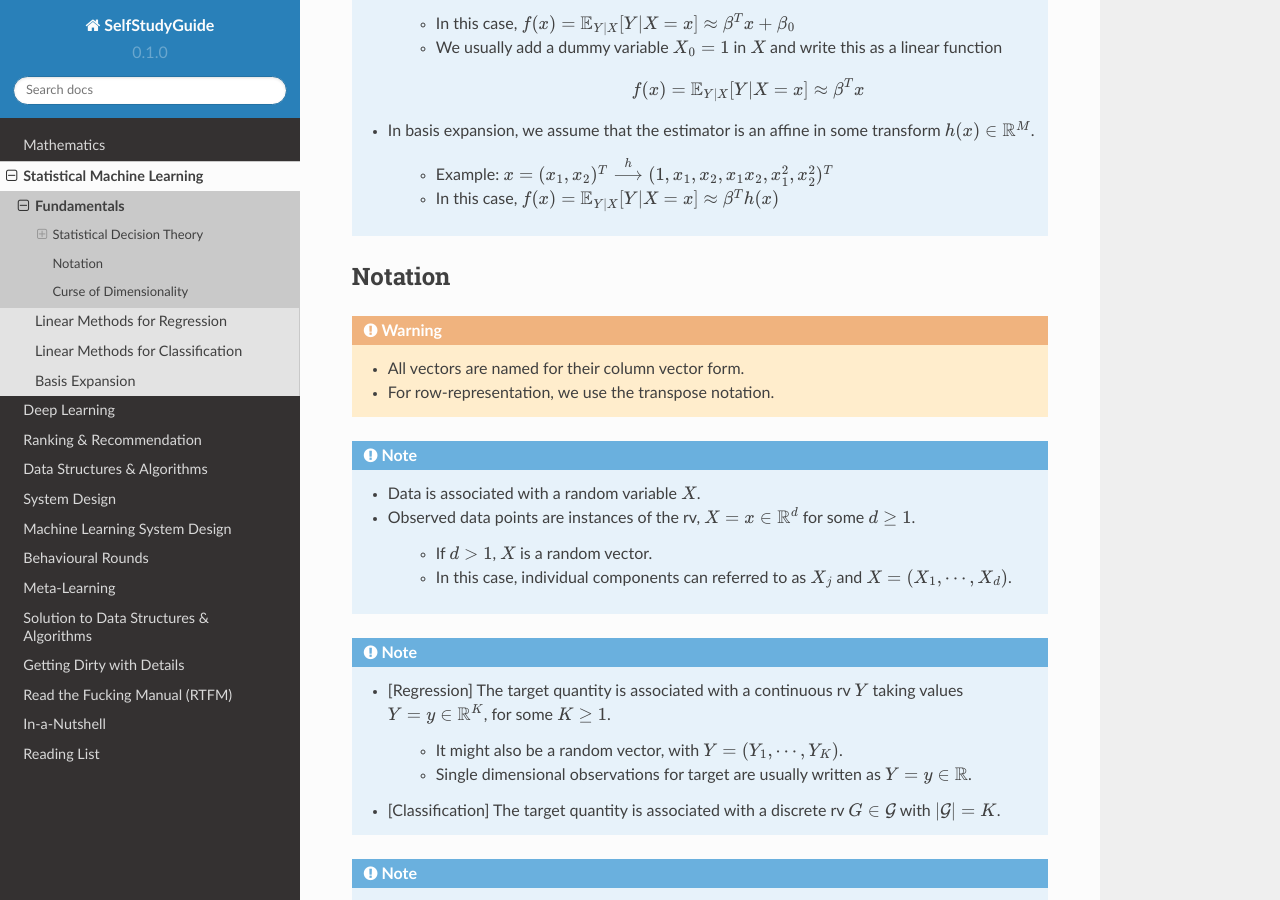
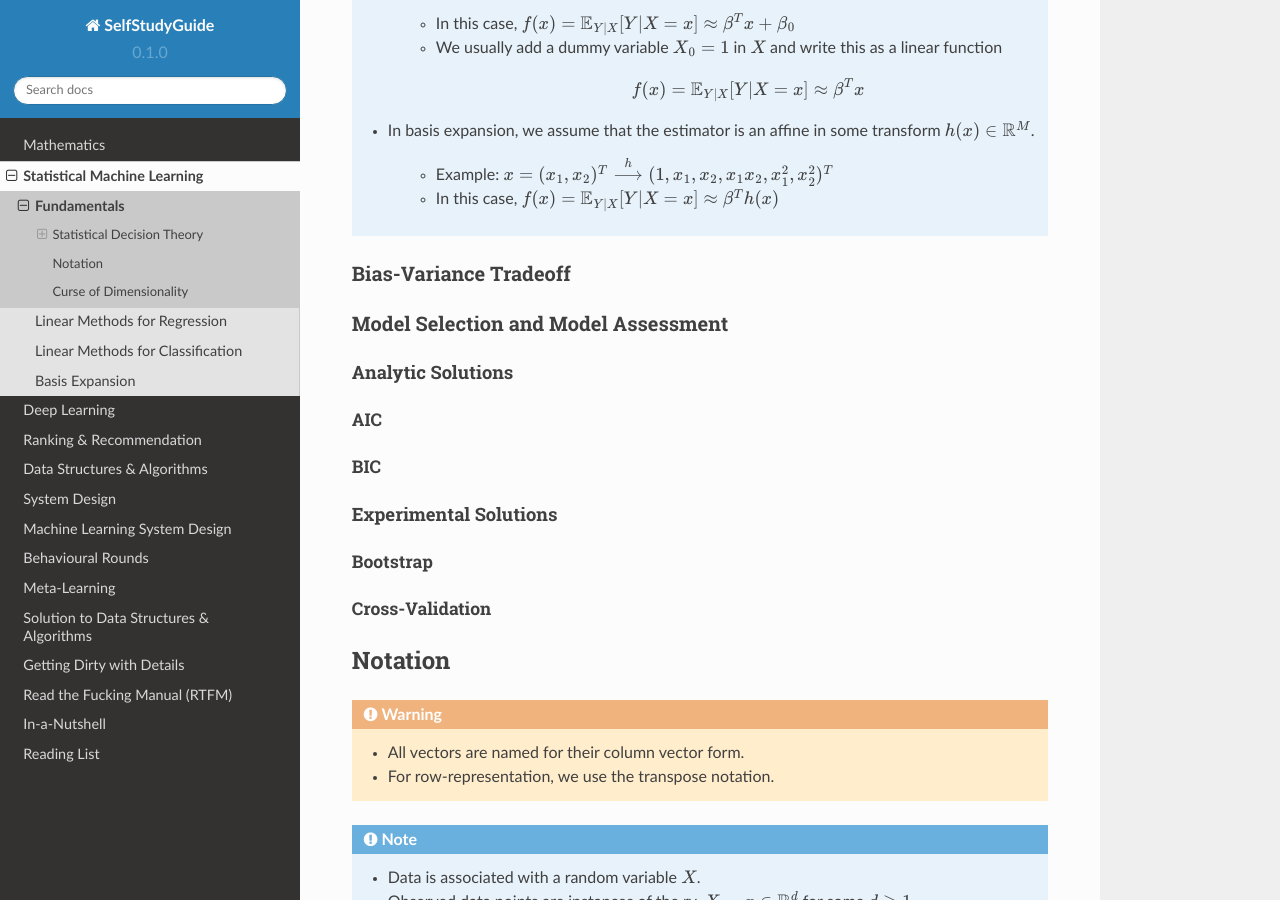
Before and after one commit to uselesstechjunks/leetcode, a Sphinx documentation site: the page built from docs/source/ml/basics.rst, in a window 1280 px wide and 900 px high, scrolled down 3641 px. Built offline with Sphinx 7.4.7 and the Read the Docs theme 2.0.0, drawn with Linux system fonts in a browser that asks for light colours.

Commit message:
Update basics.rst

```diff
--- a/docs/source/ml/basics.rst
+++ b/docs/source/ml/basics.rst
@@ -134,6 +134,24 @@ Explicit assumption from a model
 		* Example: :math:`x=(x_1,x_2)^T\overset{h}{\longrightarrow}(1,x_1,x_2,x_1x_2,x_1^2,x_2^2)^T`
 		* In this case, :math:`f(x)=\mathbb{E}_{Y|X}[Y|X=x]\approx \beta^T h(x)`
 
+Bias-Variance Tradeoff
+==================================================================================
+
+Model Selection and Model Assessment
+==================================================================================
+Analytic Solutions
+----------------------------------------------------------------------------------
+AIC
+^^^^^^^^^^^^^^^^^^^^^^^^^^^^^^^^^^^^^^^^^^^^^^^^^^^^^^^^^^^^^^^^^^^^^^^^^^^^^^^^^^
+BIC
+^^^^^^^^^^^^^^^^^^^^^^^^^^^^^^^^^^^^^^^^^^^^^^^^^^^^^^^^^^^^^^^^^^^^^^^^^^^^^^^^^^
+Experimental Solutions
+----------------------------------------------------------------------------------
+Bootstrap
+^^^^^^^^^^^^^^^^^^^^^^^^^^^^^^^^^^^^^^^^^^^^^^^^^^^^^^^^^^^^^^^^^^^^^^^^^^^^^^^^^^
+Cross-Validation
+^^^^^^^^^^^^^^^^^^^^^^^^^^^^^^^^^^^^^^^^^^^^^^^^^^^^^^^^^^^^^^^^^^^^^^^^^^^^^^^^^^
+
 **********************************************************************************
 Notation
 **********************************************************************************
```
